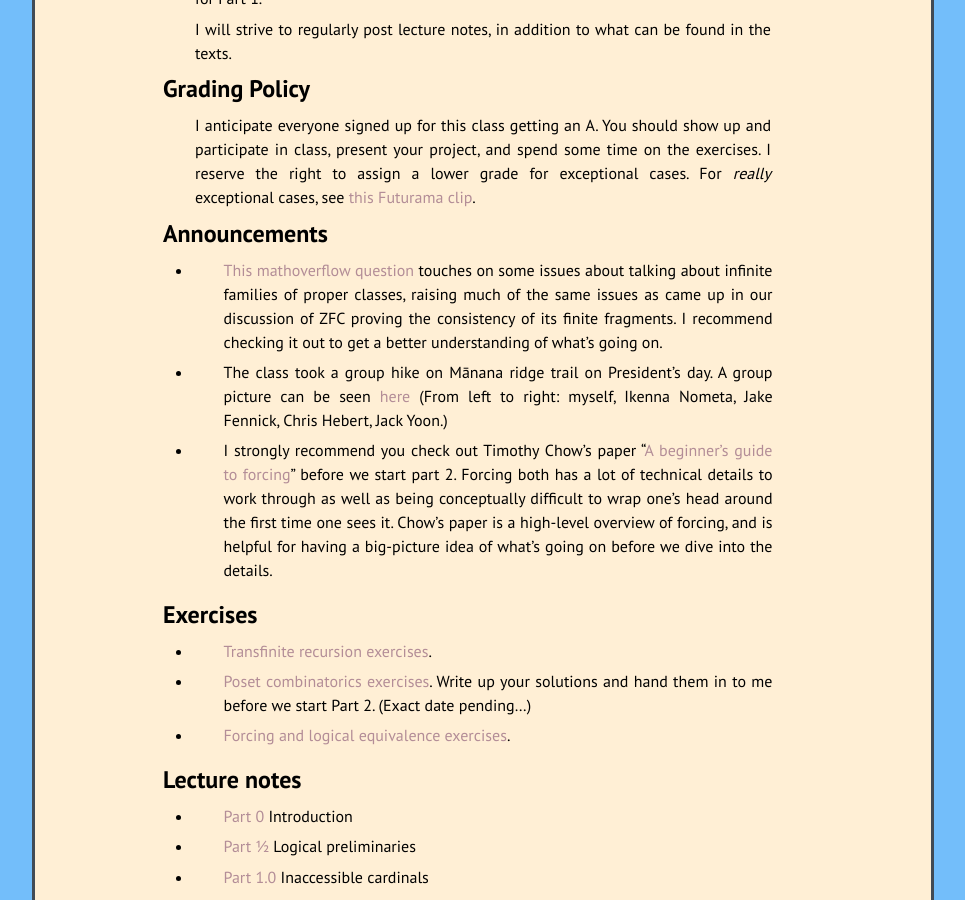
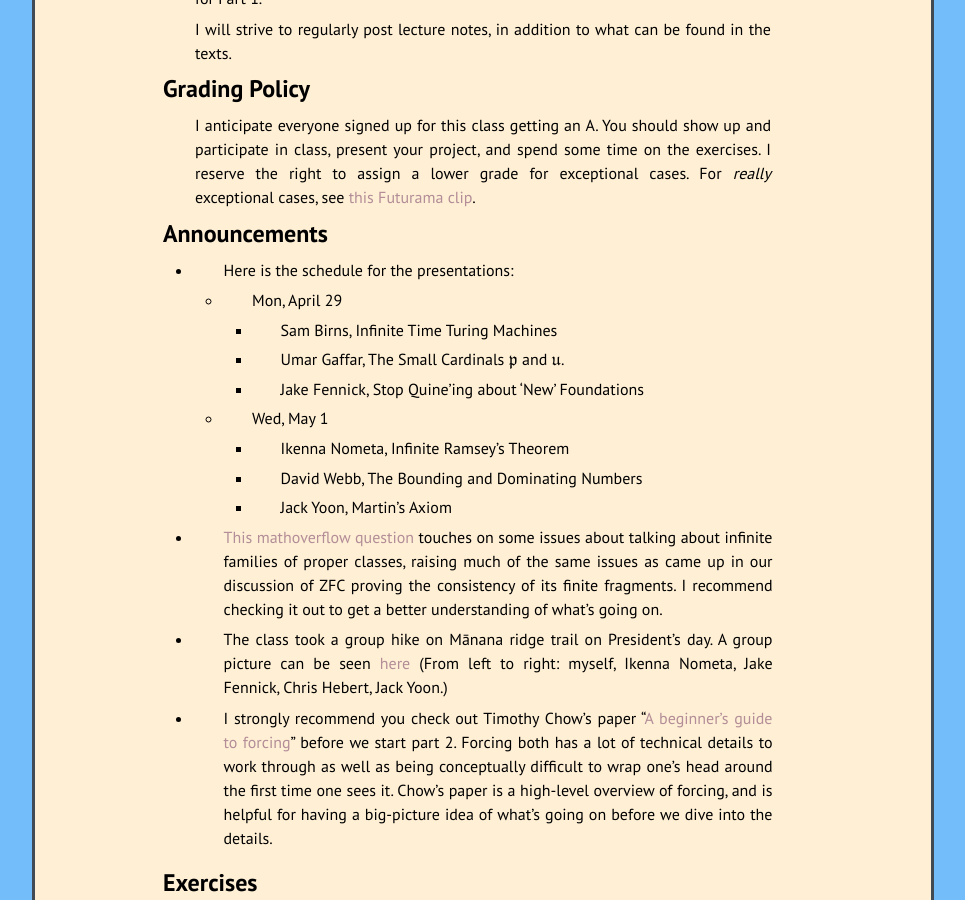
Before and after one commit to kamerynjw/kamerynjw.github.io, a Jekyll site: the page built from teaching/2019/math655.md, in a window 1280 px wide and 900 px high, scrolled down 2209 px. Shown: the whole window, without its empty margins (157-1122 px from the left). Built offline with Jekyll 4.4.1, drawn with Linux system fonts in a browser that asks for light colours; nearby versions of some CDN libraries; formulas are drawn with MathJax 3.

Commit message:
added project schedule

```diff
--- a/teaching/2019/math655.md
+++ b/teaching/2019/math655.md
@@ -112,13 +112,13 @@ I anticipate everyone signed up for this class getting an A. You should show up
 Announcements
 -------------
 
-<!-- * Here is the schedule for the presentations:
+* Here is the schedule for the presentations:
 
     * Mon, April 29
 
         * Sam Birns, Infinite Time Turing Machines
 
-        * Umar Gaffar,
+        * Umar Gaffar, The Small Cardinals $\mathfrak p$ and $\mathfrak u$.
 
         * Jake Fennick, Stop Quine'ing about 'New' Foundations
 
@@ -126,9 +126,9 @@ Announcements
 
         * Ikenna Nometa, Infinite Ramsey's Theorem
 
-        * David Webb,
+        * David Webb, The Bounding and Dominating Numbers
 
-        * Jack Yoon, Martin's Axiom -->
+        * Jack Yoon, Martin's Axiom
 
 * [This mathoverflow question](https://mathoverflow.net/q/322079/64676) touches on some issues about talking about infinite families of proper classes, raising much of the same issues as came up in our discussion of ZFC proving the consistency of its finite fragments. I recommend checking it out to get a better understanding of what's going on.
 
```
